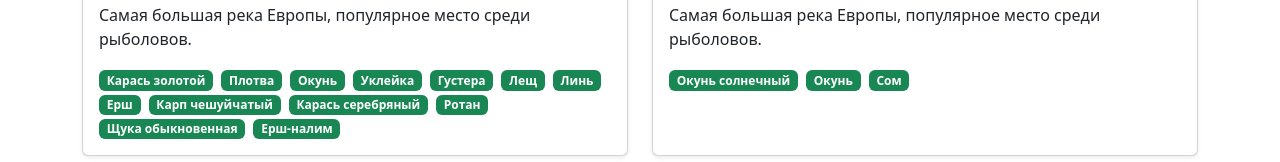
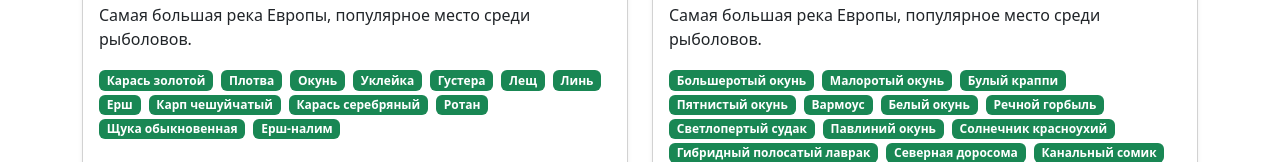
Before and after one commit to Pushkin-hub/rf4-clone-frontend, a React (Create React App) app: page /waters in a window 1280 px wide. Shown: the part 638-800 px from the top of the page. Built offline with nearby package versions, Linux system fonts and the light colour scheme.

Commit message:
Доработка

```diff
--- a/src/pages/Waters.jsx
+++ b/src/pages/Waters.jsx
@@ -18,7 +18,12 @@ const watersList = [
     id: 2,
     name: 'Озеро Лосиное',
     location: 'Россия',
-    fish: ['Окунь солнечный', 'Окунь', 'Сом'],//Добавиль всю рыбу
+    fish: ['Большеротый окунь', 'Малоротый окунь', 'Булый краппи',
+      'Пятнистый окунь', 'Вармоус', 'Белый окунь', 'Речной горбыль',
+      'Светлопертый судак', 'Павлиний окунь', 'Солнечник красноухий',
+      'Гибридный полосатый лаврак', 'Северная доросома', 'Канальный сомик',
+      'Оливковый сомик', 'Полосатый лаврак', 'Щука панцирная', 'Солнечник синежаберный',
+      'Черный краппи', 'Пятнистай панцирник'],
     image: '/assets/water_volga.jpg',
     description: 'Самая большая река Европы, популярное место среди рыболовов.',
   },
@@ -44,7 +49,6 @@ const watersList = [
     location: 'Россия',
     fish: ['Хариус', 'Форель', 'Ерш'],//Добавиль всю рыбу
     image: '../assets/belaya_01.jpg',
-    src: '../assets/belaya_01.jpg',
     style: 'width="50"',
     description: 'Самая большая река Европы, популярное место среди рыболовов.',
   },
```
